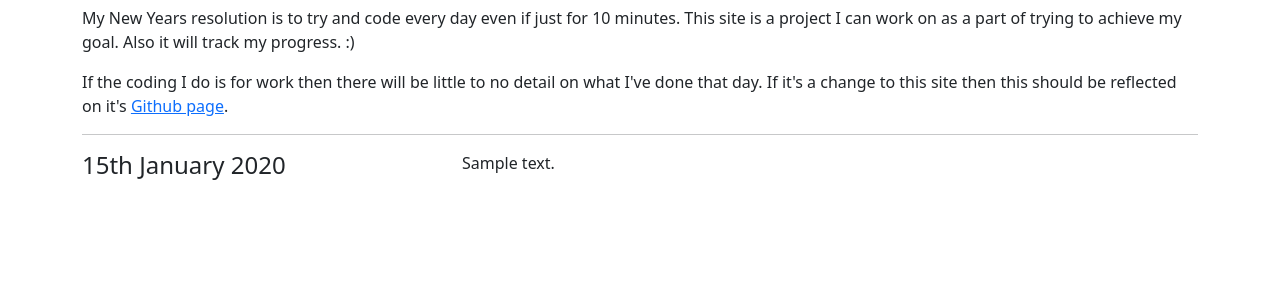
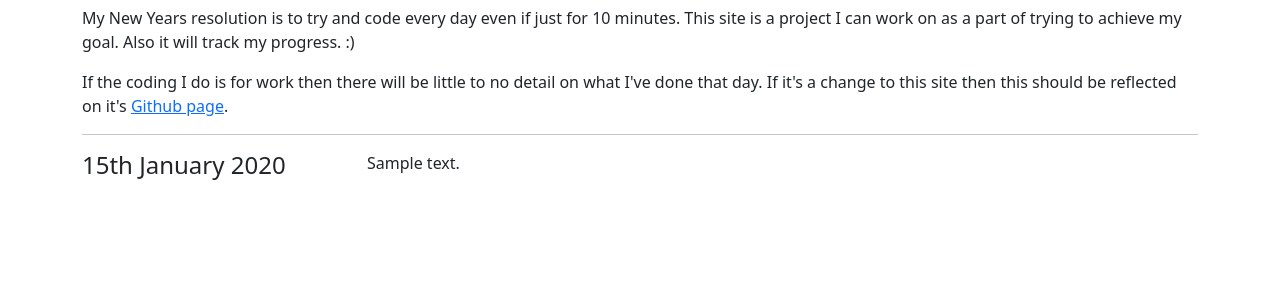
Before and after one commit to ceaveson/www.eaveson.co.uk, a Flask app: page / in a window 1280 px wide. Shown: the part 74-372 px from the top of the page. Run offline with Flask 2, Linux system fonts and the light colour scheme; tables that the repository leaves empty hold one stand-in row (values such as "Sample post").

Commit message:
formatting

```diff
--- a/www_eaveson_co_uk/templates/blog/posts.html
+++ b/www_eaveson_co_uk/templates/blog/posts.html
@@ -20,16 +20,16 @@ If the coding I do is for work then there will be little to no detail on what I'
 </p></div>
     </div>
     {% if g.user %}
-        <center><a href="{{ url_for('blog.add') }}">add post</a></center>
+        <center><a href="{{ url_for('blog.add') }}">Add Post</a></center><br>
     {% endif %}
     {% for post in posts|reverse %}
     <div class="row">
-        <div class="col-4"><h4>{{ post.pub_date_str }}</h4>
+        <div class="col-3"><h4>{{ post.pub_date_str }}</h4>
             {% if g.user %}
-            <a href="{{ url_for('blog.edit', post_id = post.id) }}">edit</a> | <a href="#" onclick="delpost_{{post.id}}()">delete</a>{% endif %}</div>
-        <div class="col-8">
+            <a href="{{ url_for('blog.edit', post_id = post.id) }}">Edit</a> | <a href="#" onclick="delpost_{{post.id}}()">Delete</a>{% endif %}
+        </div>
+        <div class="col-9">
             {{ post.body | safe}}
-        </div>
         </div>
         {% if g.user %}
         <script>
@@ -37,10 +37,11 @@ If the coding I do is for work then there will be little to no detail on what I'
               let text = "Are you sure you want to delete this post?";
               if (confirm(text) == true) {
                 window.open("{{ url_for('blog.delete', post_id = post.id) }}", "_self");
-      }
-            }
+                    }
+                }
             </script>
         {% endif %}
+    </div>
     {% endfor %}
     </div>
 
```
